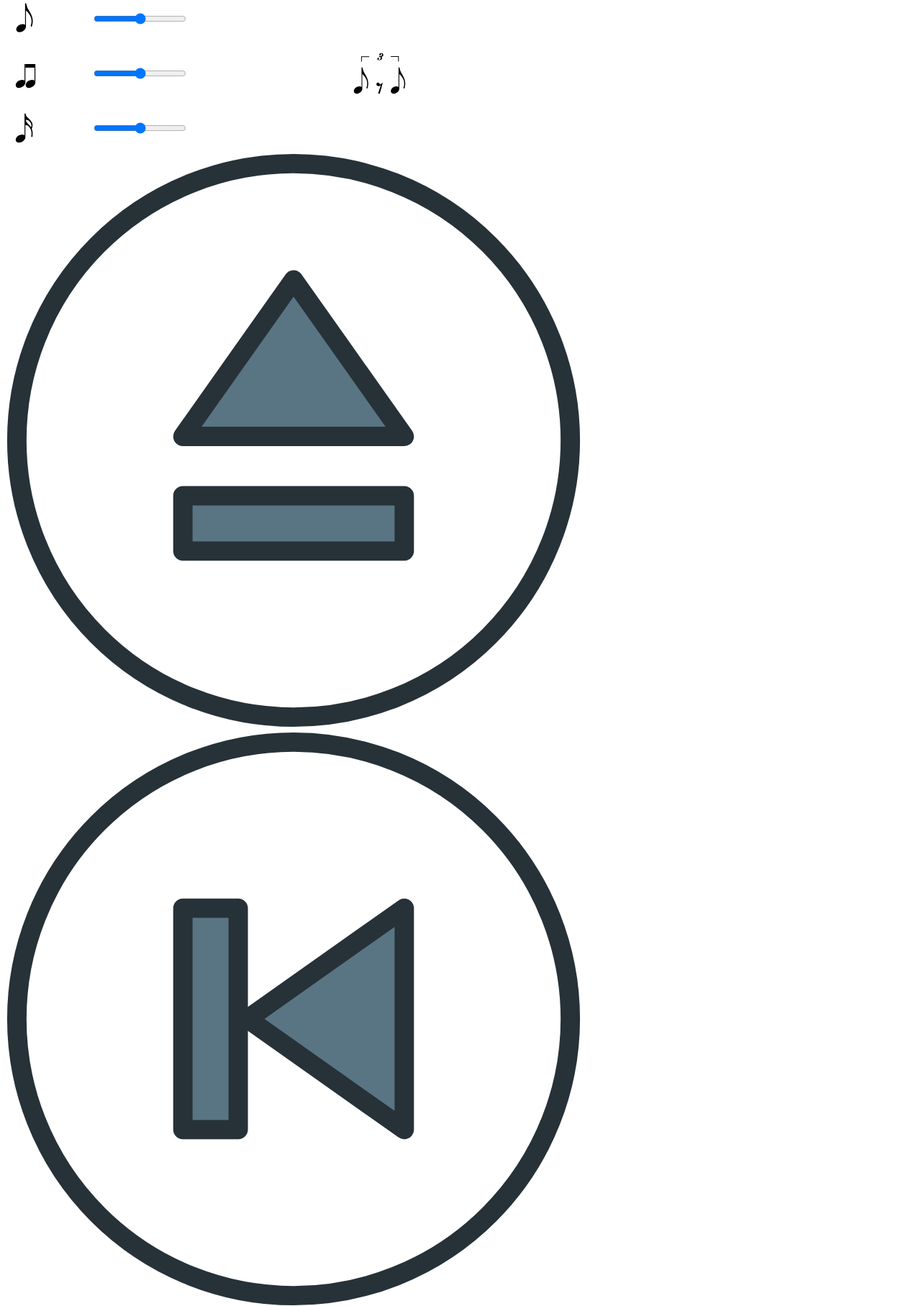
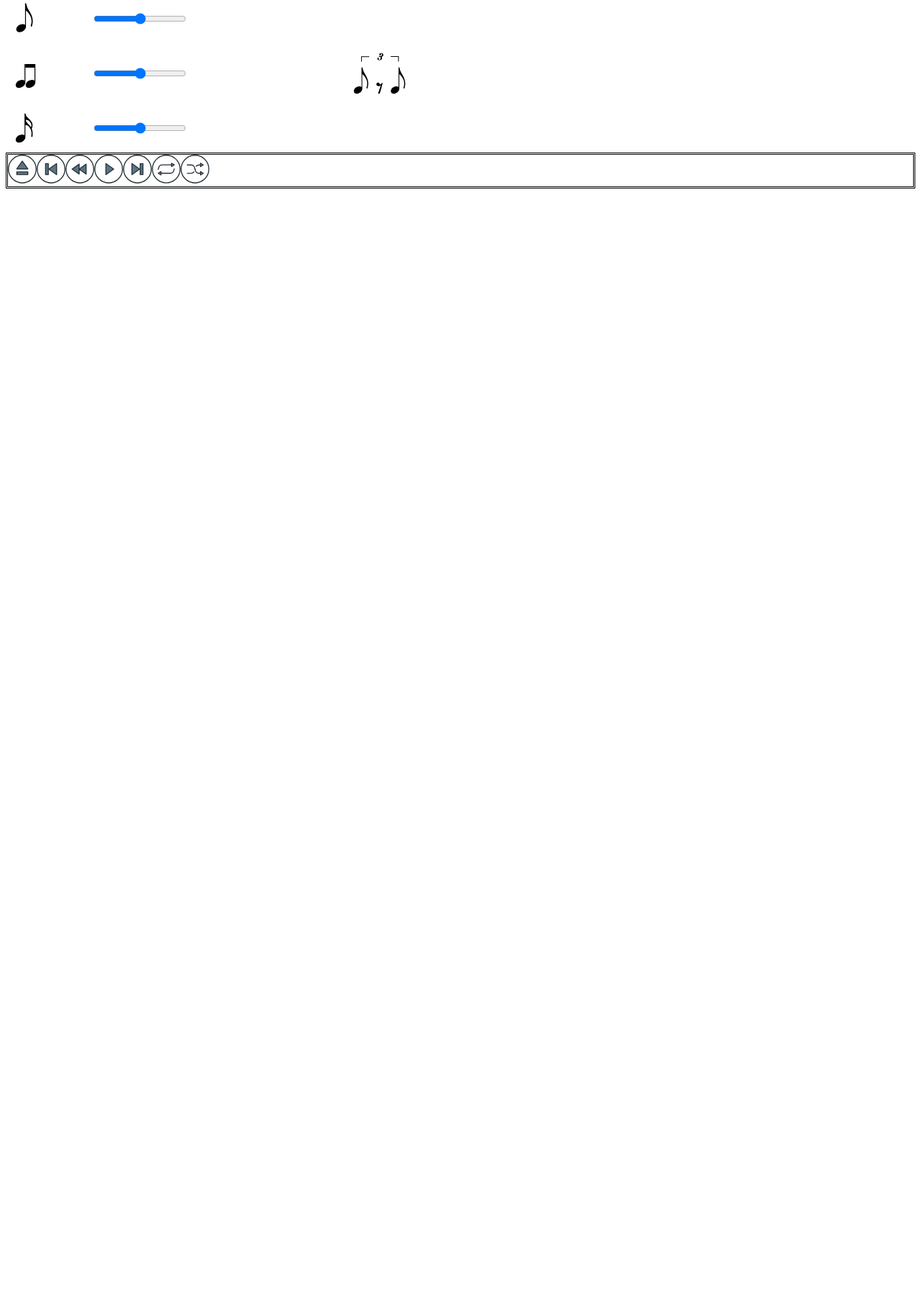
Before and after one commit to nathan-stewart/mclick, a Flask app: template templates/index.html in a window 1280 px wide. Shown: the part 286-2101 px from the top of the page at 72% size. After the commit the page ends 548 px from the top, so only its background shows below. Run offline with Flask 3, Linux system fonts and the light colour scheme; the template is opened without the code that fills it: most values are stand-ins (such as "Sample title", 1, 10 or a date in 2020); some libraries are stand-ins or nearby versions.

Commit message:
button changes

```diff
--- a/static/css/buttons.css
+++ b/static/css/buttons.css
@@ -35,3 +35,14 @@
 .compact-button:active {
   background-color: #bbb;
 }
+
+.transport_container {
+    display: flex;
+    flex-direction: row;
+    border: double;
+}
+
+.transport_button {
+    height: 40px;
+    width: 40px;
+}
--- a/ticker.py
+++ b/ticker.py
@@ -70,6 +70,9 @@ class Ticker(threading.Thread):
         else:
             self.midi_teardown()
 
+    def action(self, source):
+        print(source)
+
     def run(self):
         self.play_index = -1
         while not self.stopping.is_set():
```
